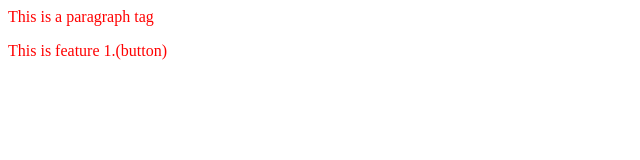
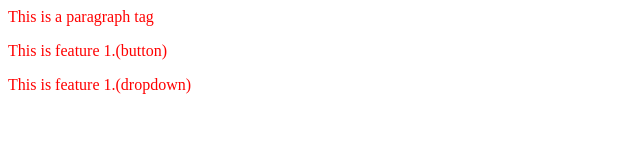
Before and after one commit to gsiddhant7/LocalRepo, a plain HTML site: page index.html in a window 1280 px wide. Shown: the whole page, without its empty margins (0-640 px from the left). Drawn offline with Linux system fonts and the light colour scheme.

Commit message:
Both changes taken

```diff
--- a/index.html
+++ b/index.html
@@ -3,3 +3,4 @@
 </head>
 <p>This is a paragraph tag</p>
 <p>This is feature 1.(button)</p>
+<p>This is feature 1.(dropdown)</p>
```
